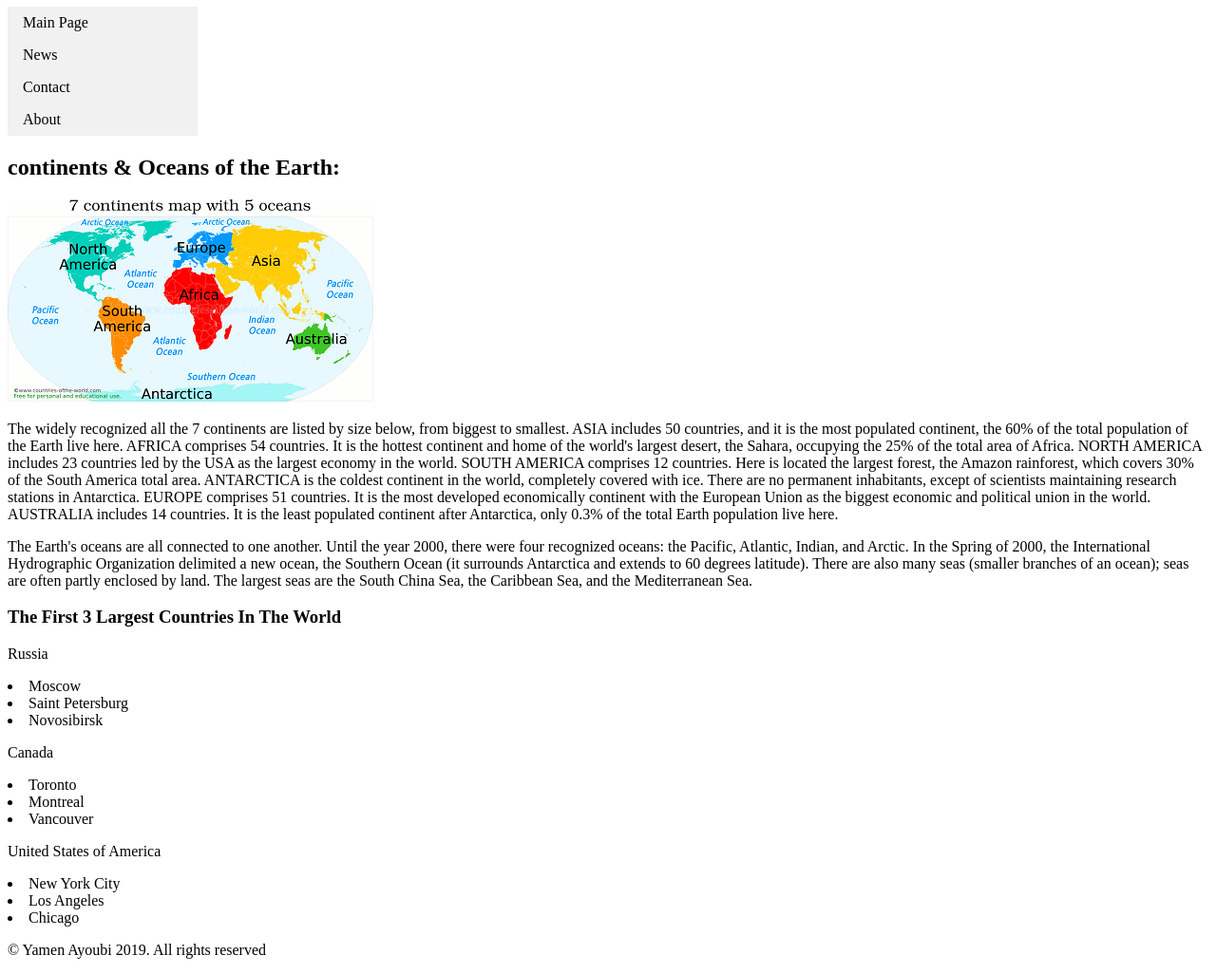
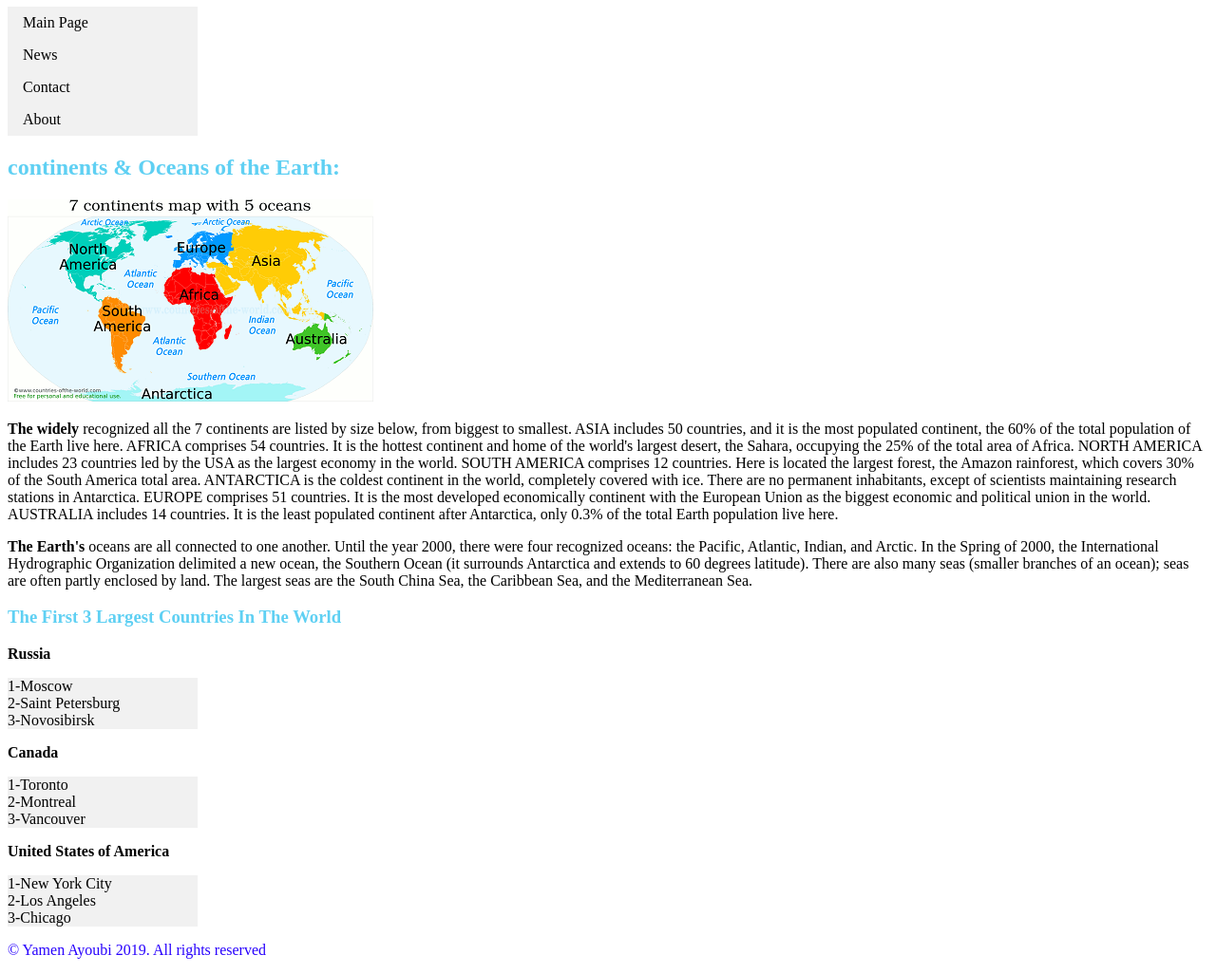
Before and after one commit to YamenAyoubi/HTML, a plain HTML site: page index.html in a window 1280 px wide. Shown: the part 73-1099 px from the top of the page at 95% size. Drawn offline with Linux system fonts and the light colour scheme.

Commit message:
updated correct way

```diff
--- a/css/style.css
+++ b/css/style.css
@@ -13,8 +13,26 @@ ul {
     text-decoration: none;
   }
 
-  /* Change the link color on hover */
+
   li a:hover {
     background-color: #555;
     color: white;
   }
+  h1{
+
+    color: rgb(32, 3, 138);
+  }
+
+  h2{
+
+    color: rgb(95, 208, 243);
+  }
+  h3{
+
+    color: rgb(95, 208, 243);
+  }
+
+  footer{
+
+    color: rgb(40, 2, 253);
+  }
--- a/index.html
+++ b/index.html
@@ -6,59 +6,75 @@
     <meta name="viewport" content="width=device-width, initial-scale=1.0">
     <meta http-equiv="X-UA-Compatible" content="ie=edge">
     <title>My Page</title>
+</head>
+
+<body>
 
     <h1>Our Earth</h1>
+
     <ul>
         <li><a href="default.asp">Main Page</a></li>
         <li><a href="news.asp">News</a></li>
         <li><a href="contact.asp">Contact</a></li>
         <li><a href="about.asp">About</a></li>
-        <link rel="stylesheet" type="text/css" href="css/style.css">
     </ul>
+    <link rel="stylesheet" type="text/css" href="css/style.css">
 
     <h2>continents & Oceans of the Earth:</h2>
     <img src="css/continents-map.png" alt="IATA">
-    <p>The widely recognized all the 7 continents are listed by size below, from biggest to smallest.
+    <p> <strong>The widely</strong> recognized all the 7 continents are listed by size below, from biggest to smallest.
 
-            ASIA includes 50 countries, and it is the most populated continent, the 60% of the total population of the Earth live here.
-            AFRICA comprises 54 countries. It is the hottest continent and home of the world's largest desert, the Sahara, occupying the 25% of the total area of Africa.
-            NORTH AMERICA includes 23 countries led by the USA as the largest economy in the world.
-            SOUTH AMERICA comprises 12 countries. Here is located the largest forest, the Amazon rainforest, which covers 30% of the South America total area.
-            ANTARCTICA is the coldest continent in the world, completely covered with ice. There are no permanent inhabitants, except of scientists maintaining research stations in Antarctica.
-            EUROPE comprises 51 countries. It is the most developed economically continent with the European Union as the biggest economic and political union in the world.
-            AUSTRALIA includes 14 countries. It is the least populated continent after Antarctica, only 0.3% of the total Earth population live here.
+        ASIA includes 50 countries, and it is the most populated continent, the 60% of the total population of the
+        Earth live here.
+        AFRICA comprises 54 countries. It is the hottest continent and home of the world's largest desert, the Sahara,
+        occupying the 25% of the total area of Africa.
+        NORTH AMERICA includes 23 countries led by the USA as the largest economy in the world.
+        SOUTH AMERICA comprises 12 countries. Here is located the largest forest, the Amazon rainforest, which covers
+        30% of the South America total area.
+        ANTARCTICA is the coldest continent in the world, completely covered with ice. There are no permanent
+        inhabitants, except of scientists maintaining research stations in Antarctica.
+        EUROPE comprises 51 countries. It is the most developed economically continent with the European Union as the
+        biggest economic and political union in the world.
+        AUSTRALIA includes 14 countries. It is the least populated continent after Antarctica, only 0.3% of the total
+        Earth population live here.
     </p>
-    <p>The Earth's oceans are all connected to one another. Until the year 2000, there were four recognized oceans: the Pacific, Atlantic, Indian, and Arctic. In the Spring of 2000, the International Hydrographic Organization delimited a new ocean, the Southern Ocean (it surrounds Antarctica and extends to 60 degrees latitude).
+    <p><strong>The Earth's</strong> oceans are all connected to one another. Until the year 2000, there were four recognized oceans: the
+        Pacific, Atlantic, Indian, and Arctic. In the Spring of 2000, the International Hydrographic Organization
+        delimited a new ocean, the Southern Ocean (it surrounds Antarctica and extends to 60 degrees latitude).
 
-            There are also many seas (smaller branches of an ocean); seas are often partly enclosed by land. The largest seas are the South China Sea, the Caribbean Sea, and the Mediterranean Sea.</p>
+        There are also many seas (smaller branches of an ocean); seas are often partly enclosed by land. The largest
+        seas are the South China Sea, the Caribbean Sea, and the Mediterranean Sea.</p>
+
     <aside>
+
         <h3>The First 3 Largest Countries In The World</h3>
 
-        <p>Russia</p>
-        <li>Moscow</li>
-        <li>Saint Petersburg</li>
-        <li>Novosibirsk</li>
+        <p> <strong>Russia</strong></p>
+        <ul>
+            <li>1-Moscow</li>
+            <li>2-Saint Petersburg</li>
+            <li>3-Novosibirsk</li>
+        </ul>
 
-        <p>Canada</p>
-        <li>Toronto</li>
-        <li>Montreal</li>
-        <li>Vancouver</li>
+        <p><strong>Canada</strong></p>
+        <ul>
+            <li>1-Toronto</li>
+            <li>2-Montreal</li>
+            <li>3-Vancouver</li>
+        </ul>
 
-        <p>United States of America</p>
-        <li>New York City</li>
-        <li>Los Angeles</li>
-        <li>Chicago</li>
-
-
+        <p><strong>United States of America</strong></p>
+        <ul>
+            <li>1-New York City</li>
+            <li>2-Los Angeles</li>
+            <li>3-Chicago</li>
+        </ul>
 
     </aside>
 
     <footer>
         <P>© Yamen Ayoubi 2019. All rights reserved</P>
     </footer>
-</head>
-
-<body>
 
 </body>
 
```
